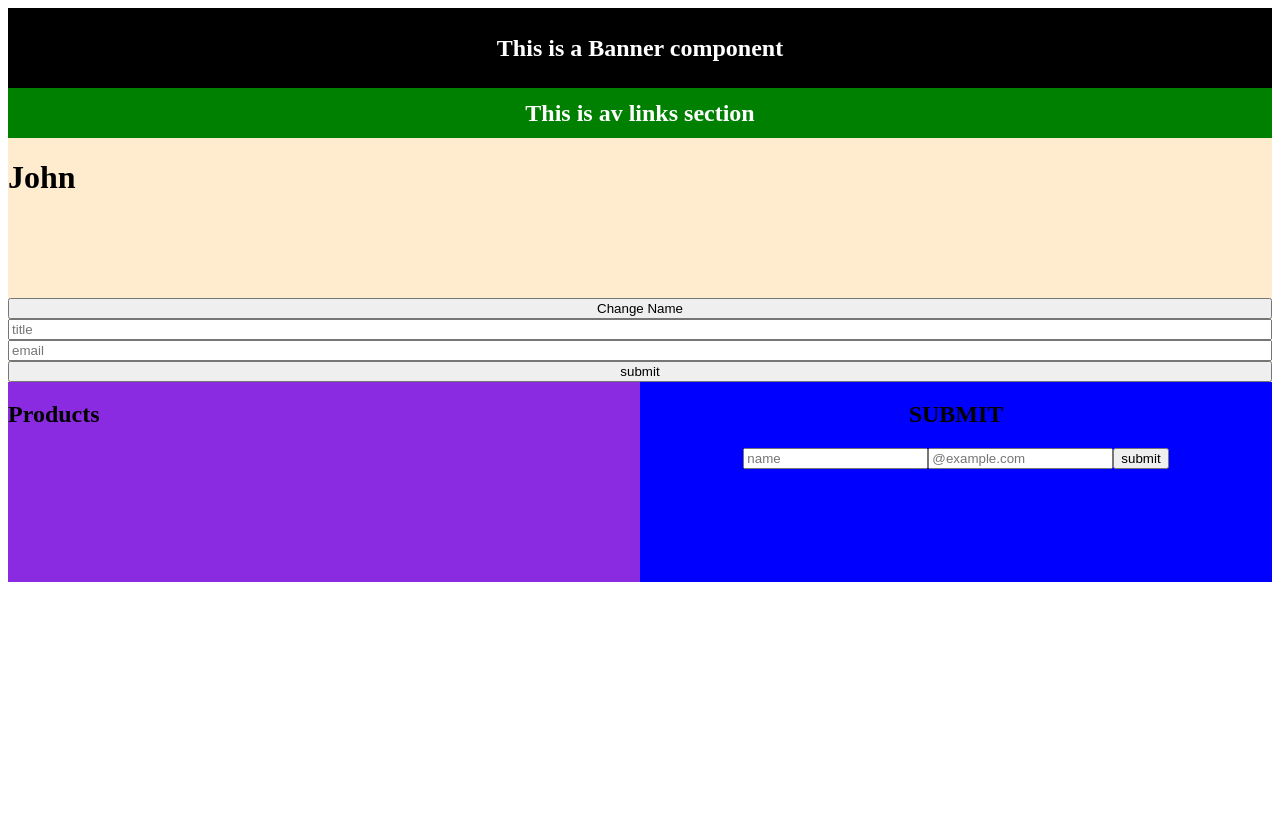
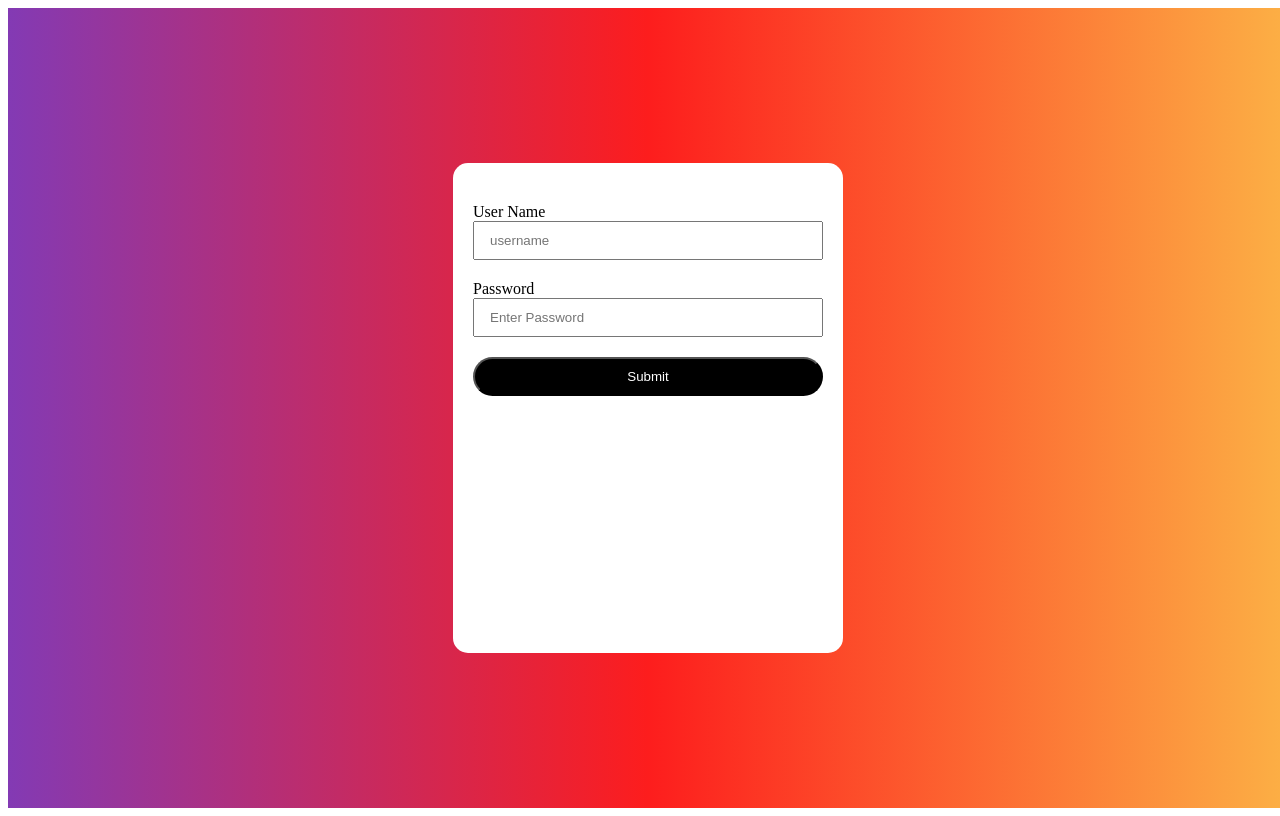
Before and after one commit to Olaoluwa402/REACT_V3_ITSKILLSCENTER, a React (Create React App) app: page / in a window 1280 px wide. Built offline with nearby package versions, Linux system fonts and the light colour scheme.

Commit message:
form and state management

```diff
--- a/src/App.css
+++ b/src/App.css
@@ -1,3 +1,7 @@
+:root {
+  --primary: blue;
+}
+
 .App {
   background-color: blanchedalmond;
 }
--- a/src/App.js
+++ b/src/App.js
@@ -4,19 +4,21 @@ import Main from "./components/Main/Main";
 import Input from "./components/useStateHook/useState";
 
 import "./App.css";
+import Form from "./components/Form/Form";
 
 function App() {
   return (
-    <div className="App">
-      {/* banner componet */}
-      <Banner />
-      {/* NNavigation Liks */}
-      <NavLinks />
-      <Input />
+    <Form />
+    // <div className="App">
+    //   {/* banner componet */}
+    //   <Banner />
+    //   {/* NNavigation Liks */}
+    //   <NavLinks />
+    //   <Input />
 
-      {/* Main */}
-      <Main />
-    </div>
+    //   {/* Main */}
+    //   <Main />
+    // </div>
   );
 }
 
--- /dev/null
+++ b/src/components/Form/Form.css
@@ -0,0 +1,42 @@
+.wrapper {
+  width: 100vw;
+  height: 100vh;
+  display: flex;
+  justify-content: center;
+  align-items: center;
+  background: rgb(131, 58, 180);
+  background: linear-gradient(
+    90deg,
+    rgba(131, 58, 180, 1) 0%,
+    rgba(253, 29, 29, 1) 50%,
+    rgba(252, 176, 69, 1) 100%
+  );
+}
+
+.form {
+  width: 350px;
+  max-width: 100%;
+  height: 450px;
+  background-color: white;
+  border-radius: 15px;
+  padding: 20px;
+}
+
+.formGroup {
+  margin: 20px 0;
+  display: flex;
+  flex-direction: column;
+}
+
+.formGroup input {
+  padding: 10px 15px;
+}
+
+.btn {
+  width: 100%;
+  padding: 10px 15px;
+  border-radius: 30px;
+  background-color: black;
+  color: white;
+  cursor: pointer;
+}
--- /dev/null
+++ b/src/components/Form/Form.js
@@ -0,0 +1,73 @@
+import React, { useState } from "react";
+import Input from "./Input/Input";
+import Spinner from "../Spinner/Spinner";
+
+import "./Form.css";
+
+const Form = () => {
+  const [loading, setLoading] = useState(false);
+  const [username, setUserName] = useState("");
+  const [password, setPassword] = useState("");
+
+  function userNameHandler(e) {
+    setUserName(e.target.value);
+  }
+
+  function passwordHandler(e) {
+    setPassword(e.target.value);
+  }
+
+  function submitHandler(e) {
+    //set loadig to true
+    setLoading(true);
+
+    setTimeout(() => {
+      // clear input field
+      setUserName("");
+      setPassword("");
+      setLoading(false);
+    }, 4000);
+
+    console.log({ username, password });
+  }
+
+  return (
+    <div className="wrapper">
+      <div className="form">
+        <div className="formGroup">
+          <label htmlFor="username">User Name</label>
+          <Input
+            inputProps={{
+              type: "text",
+              placeholder: "username",
+              value: username,
+              onChange: userNameHandler,
+            }}
+          />
+        </div>
+
+        <div className="formGroup">
+          <label htmlFor="password">Password</label>
+          <Input
+            inputProps={{
+              type: "password",
+              placeholder: "Enter Password",
+              value: password,
+              onChange: passwordHandler,
+            }}
+          />
+        </div>
+
+        {loading ? (
+          <Spinner />
+        ) : (
+          <button className="btn" onClick={submitHandler}>
+            Submit
+          </button>
+        )}
+      </div>
+    </div>
+  );
+};
+
+export default Form;
--- /dev/null
+++ b/src/components/Form/Input/Input.js
@@ -0,0 +1,7 @@
+import React from "react";
+
+const Input = ({ inputProps }) => {
+  return <input {...inputProps} />;
+};
+
+export default Input;
--- /dev/null
+++ b/src/components/Spinner/Spinner.js
@@ -0,0 +1,12 @@
+import React from 'react';
+
+import styled from './Spinner.module.css';
+
+const Spinner = () =>
+
+<div className={styled.spinner}>
+	<div className={styled.ldsdualRing}></div>
+</div>
+
+
+export default Spinner;
--- /dev/null
+++ b/src/components/Spinner/Spinner.module.css
@@ -0,0 +1,33 @@
+.ldsdualRing {
+  display: inline-block;
+  width: 74px;
+  height: 74px;
+}
+
+.spinner {
+  display: flex;
+  justify-content: center;
+  align-items: center;
+}
+
+.ldsdualRing:after {
+  content: " ";
+  display: block;
+  width: 56px;
+  height: 56px;
+  margin: 1px;
+  border-radius: 50%;
+  border: 5px solid var(--primary);
+  border-color: var(--primary) transparent var(--primary) transparent;
+  animation: lds-dual-ring 1.2s linear infinite;
+}
+
+@keyframes lds-dual-ring {
+  0% {
+    transform: rotate(0deg);
+  }
+
+  100% {
+    transform: rotate(360deg);
+  }
+}
--- a/src/components/Subscribe/Subscribe.js
+++ b/src/components/Subscribe/Subscribe.js
@@ -10,9 +10,6 @@ const Subscribe = () => {
     setName(e.target.value);
   }
 
-  function emailHandler(e) {
-    setEmail(e.target.value);
-  }
   function emailHandler(e) {
     setEmail(e.target.value);
   }
```
Also changed, not shown: src/components/Form/Input/Input.css (added).
